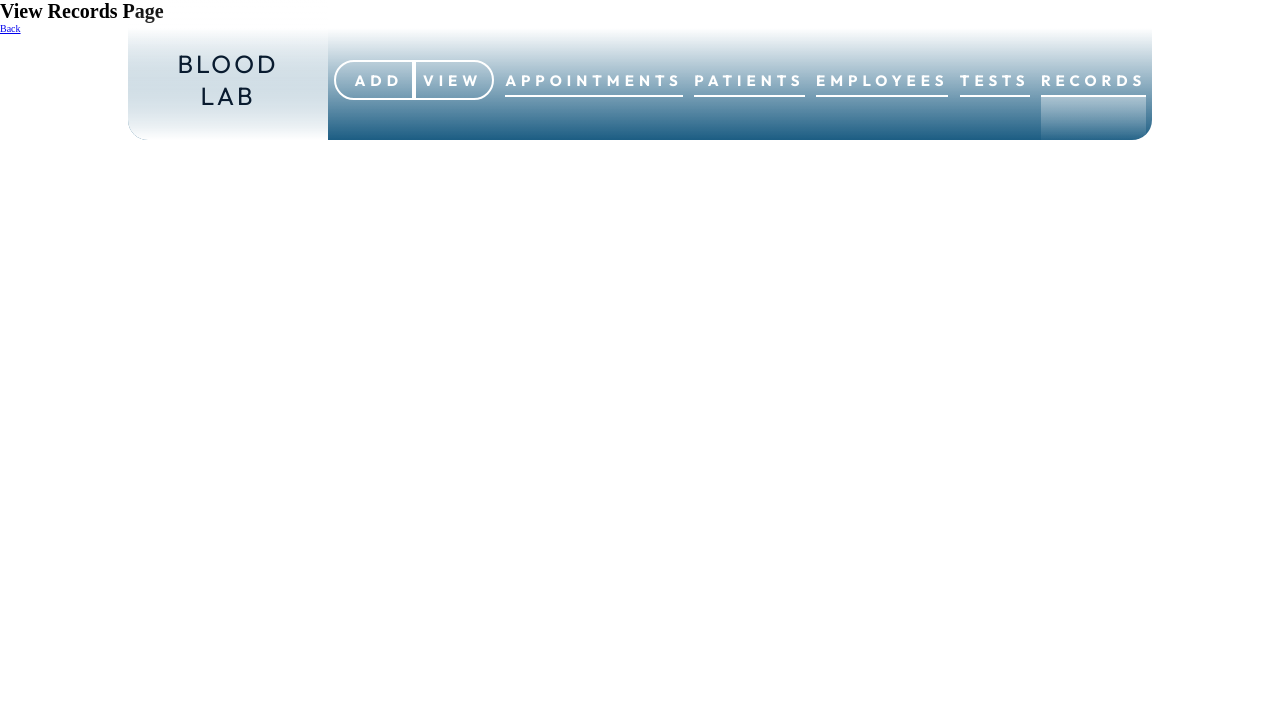
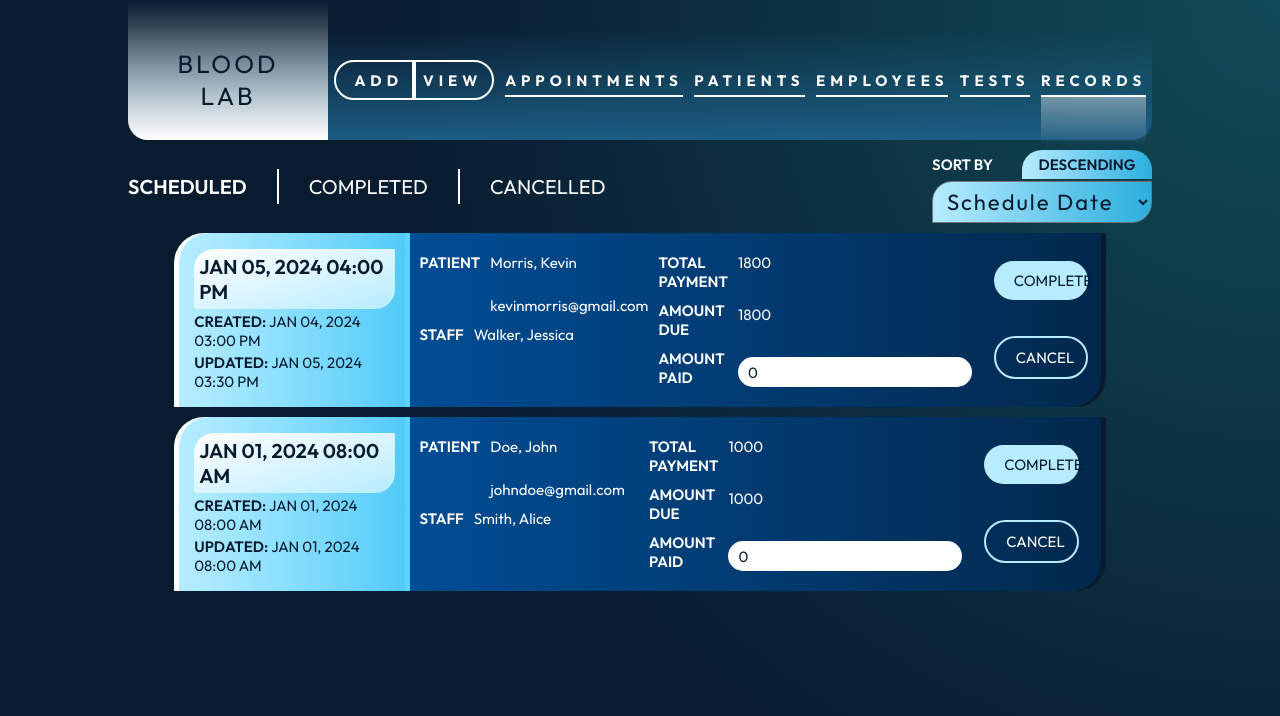
Before and after one commit to JeyyM/CCINFOM-Remake, a Next.js app: page /records in a window 1280 px wide. Shown: the top 716 px of the page. Built offline with nearby package versions, Linux system fonts and the light colour scheme.

Commit message:
will try to install charts

```diff
--- a/src/app/create/page.js
+++ b/src/app/create/page.js
@@ -57,7 +57,7 @@ export default function InputPage() {
   };
 
   return (
-    <div>
+    <div style={{marginTop:"25rem"}}>
       <h1>CREATE NEW TABLE</h1>
       <form onSubmit={handleSubmit}>
         <div>
--- a/src/app/input/page.js
+++ b/src/app/input/page.js
@@ -81,7 +81,7 @@ export default function InputPage() {
   };
 
   return (
-    <div className='vertical'>
+    <div className='vertical' style={{marginTop:"25rem"}}>
       <h1>Insert Data into Table</h1>
       <Link href="..">Back</Link>
 
--- a/src/app/query/page.js
+++ b/src/app/query/page.js
@@ -133,7 +133,7 @@ export default function Query() {
     };
 
     return (
-        <div className='vertical'>
+        <div className='vertical' style={{marginTop:"25rem"}}>
             {selectedItem && (
                 <ResultPopup
                     selectedItem={selectedItem}
--- a/src/app/records/page.js
+++ b/src/app/records/page.js
@@ -2,12 +2,185 @@
 
 import { useState } from 'react';
 import Link from 'next/link';
+import ViewSet from '@/components/ViewSet';
 
 export default function Records() {
+  const data = [
+    {
+      id: 1,
+      date: "JAN 01, 2024 08:00 AM",
+      creation_date: "JAN 01, 2024 08:00 AM",
+      updated_date: "JAN 01, 2024 08:00 AM",
+      patient: {
+        name: "Doe, John",
+        email: "johndoe@gmail.com",
+      },
+      staff: {
+        name: "Smith, Alice",
+      },
+      payment: {
+        total: 1000,
+        due: 1000,
+        paid: 0,
+      },
+      status: "scheduled",
+    },
+    {
+      id: 2,
+      date: "JAN 02, 2024 10:30 AM",
+      creation_date: "JAN 01, 2024 09:00 AM",
+      updated_date: "JAN 02, 2024 09:30 AM",
+      patient: {
+        name: "Johnson, Emily",
+        email: "emilyjohnson@gmail.com",
+      },
+      staff: {
+        name: "Brown, Mike",
+      },
+      payment: {
+        total: 1500,
+        due: 1500,
+        paid: 0,
+      },
+      status: "cancelled",
+    },
+    {
+      id: 3,
+      date: "JAN 03, 2024 11:00 AM",
+      creation_date: "JAN 02, 2024 12:00 PM",
+      updated_date: "JAN 03, 2024 10:00 AM",
+      patient: {
+        name: "Taylor, Samantha",
+        email: "samanthataylor@gmail.com",
+      },
+      staff: {
+        name: "Wilson, Mark",
+      },
+      payment: {
+        total: 2000,
+        due: 1000,
+        paid: 1000,
+      },
+      status: "completed",
+    },
+    {
+      id: 4,
+      date: "JAN 04, 2024 02:00 PM",
+      creation_date: "JAN 03, 2024 01:30 PM",
+      updated_date: "JAN 04, 2024 01:00 PM",
+      patient: {
+        name: "Clark, Sarah",
+        email: "sarahclark@gmail.com",
+      },
+      staff: {
+        name: "Evans, David",
+      },
+      payment: {
+        total: 1200,
+        due: 600,
+        paid: 600,
+      },
+      status: "completed",
+    },
+    {
+      id: 5,
+      date: "JAN 05, 2024 04:00 PM",
+      creation_date: "JAN 04, 2024 03:00 PM",
+      updated_date: "JAN 05, 2024 03:30 PM",
+      patient: {
+        name: "Morris, Kevin",
+        email: "kevinmorris@gmail.com",
+      },
+      staff: {
+        name: "Walker, Jessica",
+      },
+      payment: {
+        total: 1800,
+        due: 1800,
+        paid: 0,
+      },
+      status: "scheduled",
+    },
+  ];
+
+  // SORTING DETAILS
+  const [viewChoice, setViewChoice] = useState('scheduled');
+  const [sortChoice, setSortChoice] = useState('appointment_date');
+  const [orderChoice, setOrderChoice] = useState('desc');
+
+  const handleSortChange = (e) => {
+    setSortChoice(e.target.value);
+  };
+
+  const filteredSets = data
+  .filter((set) =>
+    set.status === viewChoice
+  )
+  .sort((a, b) => {
+    let comparison = 0;
+
+    if (sortChoice === 'appointment_date') {
+      comparison = new Date(a.date) - new Date(b.date);
+    } else if (sortChoice === 'creation_date') {
+      comparison = new Date(a.creation_date) - new Date(b.creation_date);
+    } else if (sortChoice === 'updated_date') {
+      comparison = new Date(a.updated_date) - new Date(b.updated_date);
+    } else if (sortChoice === 'total') {
+      comparison = a.payment.total - b.payment.total;
+    } else if (sortChoice === 'last_name') {
+      comparison = a.patient.name.localeCompare(b.patient.name);
+    }
+
+    return orderChoice === 'desc' ? -comparison : comparison;
+  });
+
   return (
-    <div>
-      <h1>View Records Page</h1>
-      <Link href="..">Back</Link>
+    <div className='view-appointments-page background'>
+      <div className='view-appointments-menu'>
+        <div className='view-nav'>
+
+          <div className='view-choices view-choice-name'>
+            <button className='text-medium-white view-choice-name'
+              style={{ fontWeight: viewChoice === 'scheduled' ? "600" : "400" }}
+              onClick={() => setViewChoice('scheduled')}>SCHEDULED</button>
+            <div className='view-divider'></div>
+            <button className='text-medium-white view-choice-name'
+              style={{ fontWeight: viewChoice === 'completed' ? "600" : "400" }}
+              onClick={() => setViewChoice('completed')}>COMPLETED</button>
+            <div className='view-divider'></div>
+            <button className='text-medium-white view-choice-name'
+              style={{ fontWeight: viewChoice === 'cancelled' ? "600" : "400" }}
+              onClick={() => setViewChoice('cancelled')}>CANCELLED</button>
+          </div>
+
+          <div className='view-sort-by'>
+            <div className='view-order'>
+              <h3 className='text-medium-white-bold' style={{ marginRight: "auto", fontSize: "1.5rem" }}>SORT BY</h3>
+              <button className='order-choice text-medium-dark-bold'
+                onClick={() => setOrderChoice(orderChoice == "desc" ? '' : "desc")}
+                style={{ fontSize: "1.5rem" }}>
+                {orderChoice == "desc" ? "DESCENDING" : "ASCENDING"}</button>
+            </div>
+
+            <select
+              value={sortChoice}
+              onChange={handleSortChange}
+              className="dropdown-item-2 detail-text-dark">
+              <option value="appointment_date">Schedule Date</option>
+              <option value="updated_date">Creation Date</option>
+              <option value="total">Total Bill</option>
+              <option value="last_name">Name</option>
+            </select>
+          </div>
+        </div>
+
+        <div className="set-collection">
+          {filteredSets.map((set, index) => (
+            <ViewSet key={index} set={set} />
+          ))}
+        </div>
+
+      </div>
     </div>
   );
 }
```
